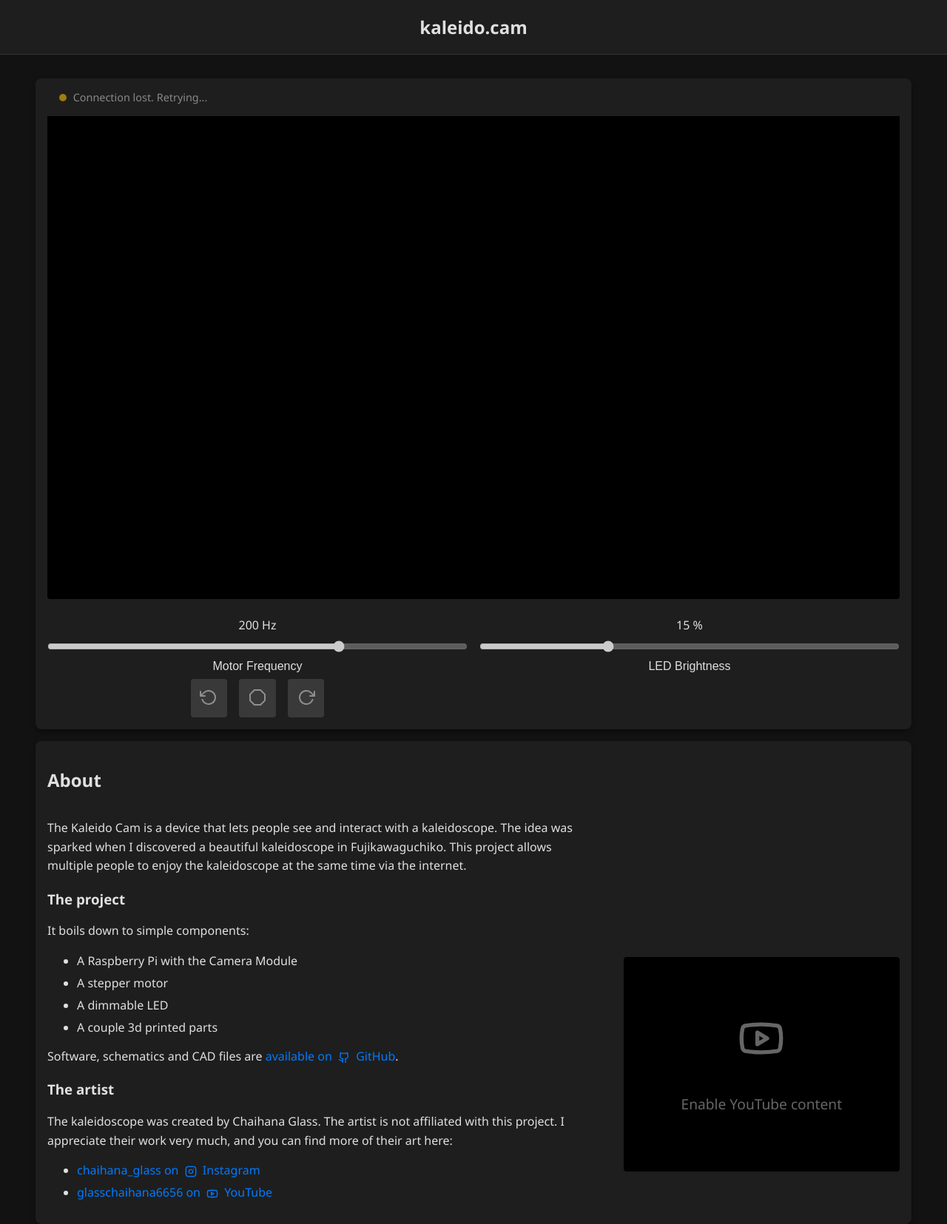
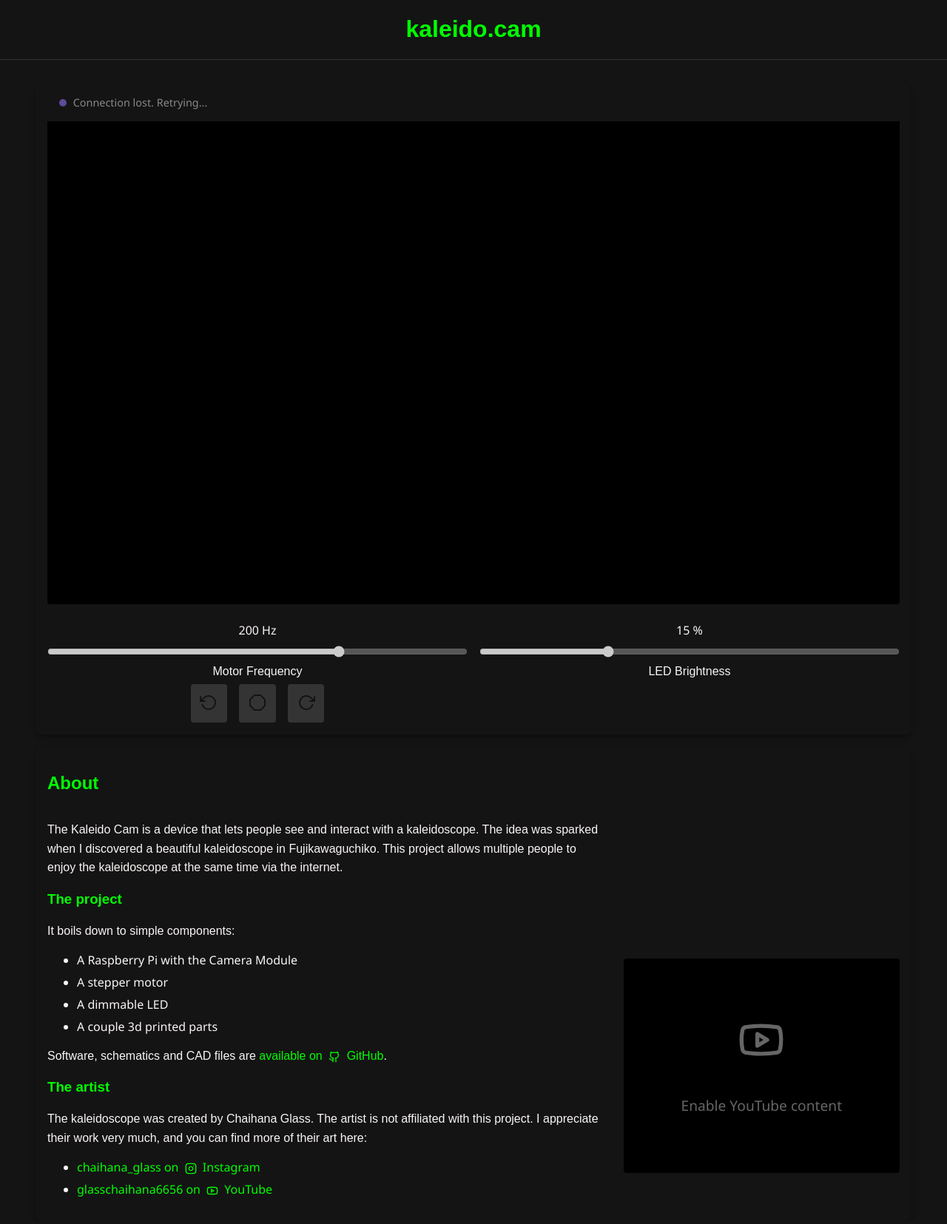
Before and after one commit to kaleido-cam/webapp, a Flask app: page / in a window 1280 px wide. Shown: the whole page at 74% size. After the commit the page ends 1618 px from the top, so only its background shows below. Run offline with Flask 3, Linux system fonts and the light colour scheme; some web fonts are replaced; grey boxes are pictures that could not be loaded.

Commit message:
39C3 theme

```diff
--- /dev/null
+++ b/static/39c3/39c3.css
@@ -0,0 +1,123 @@
+@font-face {
+    font-family: 'KarioDuplexVar';
+    src: URL('https://events.ccc.de/congress/2025/infos/styleguide/latest/fonts/Kario39C3Var-Roman.ttf') format('truetype');
+    src: URL('https://events.ccc.de/congress/2025/infos/styleguide/latest/fonts/Kario39C3VarWEB-Roman.woff') format('woff');
+    src: URL('https://events.ccc.de/congress/2025/infos/styleguide/latest/fonts/Kario39C3VarWEB-Roman.woff2') format('woff2');
+}
+
+@font-face {
+    font-family: 'OfficerSansCond';
+    src: URL('https://events.ccc.de/congress/2025/infos/styleguide/latest/fonts/OfficerSansCondWeb-Regular.woff') format('woff');
+    src: URL('https://events.ccc.de/congress/2025/infos/styleguide/latest/fonts/OfficerSansCondWeb-Regular.woff2') format('woff2');
+}
+
+@font-face {
+    font-family: 'OfficerSansCond';
+    font-weight: bold;
+    font-style: italic;
+    src: URL('https://events.ccc.de/congress/2025/infos/styleguide/latest/fonts/OfficerSansCondWeb-BoldItalic.woff') format('woff');
+    src: URL('https://events.ccc.de/congress/2025/infos/styleguide/latest/fonts/OfficerSansCondWeb-BoldItalic.woff2') format('woff2');
+}
+
+@font-face {
+    font-family: 'OfficerSansCond';
+    font-weight: bold;
+    src: URL('https://events.ccc.de/congress/2025/infos/styleguide/latest/fonts/OfficerSansCondWeb-Bold.woff') format('woff');
+    src: URL('https://events.ccc.de/congress/2025/infos/styleguide/latest/fonts/OfficerSansCondWeb-Bold.woff2') format('woff2');
+}
+
+@font-face {
+    font-family: 'OfficerSansCond';
+    font-style: italic;
+    src: URL('https://events.ccc.de/congress/2025/infos/styleguide/latest/fonts/OfficerSansCondWeb-RegularItalic.woff') format('woff');
+    src: URL('https://events.ccc.de/congress/2025/infos/styleguide/latest/fonts/OfficerSansCondWeb-RegularItalic.woff2') format('woff2');
+}
+
+@font-face {
+    font-family: 'OfficerSans';
+    src: URL('https://events.ccc.de/congress/2025/infos/styleguide/latest/fonts/OfficerSansWeb-Regular.woff') format('woff');
+    src: URL('https://events.ccc.de/congress/2025/infos/styleguide/latest/fonts/OfficerSansWeb-Regular.woff2') format('woff2');
+}
+
+@font-face {
+    font-family: 'OfficerSans';
+    font-weight: bold;
+    font-style: italic;
+    src: URL('https://events.ccc.de/congress/2025/infos/styleguide/latest/fonts/OfficerSansWeb-BoldItalic.woff') format('woff');
+    src: URL('https://events.ccc.de/congress/2025/infos/styleguide/latest/fonts/OfficerSansWeb-BoldItalic.woff2') format('woff2');
+}
+
+@font-face {
+    font-family: 'OfficerSans';
+    font-weight: bold;
+    src: URL('https://events.ccc.de/congress/2025/infos/styleguide/latest/fonts/OfficerSansWeb-Bold.woff') format('woff');
+    src: URL('https://events.ccc.de/congress/2025/infos/styleguide/latest/fonts/OfficerSansWeb-Bold.woff2') format('woff2');
+}
+
+@font-face {
+    font-family: 'OfficerSans';
+    font-style: italic;
+    src: URL('https://events.ccc.de/congress/2025/infos/styleguide/latest/fonts/OfficerSansWeb-RegularItalic.woff') format('woff');
+    src: URL('https://events.ccc.de/congress/2025/infos/styleguide/latest/fonts/OfficerSansWeb-RegularItalic.woff2') format('woff2');
+}
+
+:root {
+    --color-dark: #141414;
+    --color-neutral: #faf5f5;
+    --color-primary: #00ff00;
+    --color-secondary: #9673ff;
+    --color-additional-01: #ff3719;
+    --color-additional-02: #66f2ff;
+
+    --color-primary-tint-01: #009900;
+    --color-primary-tint-02: #00be00;
+    --color-primary-tint-03: #00d300;
+    --color-primary-tint-04: #00ea00;
+    --color-primary-tint-05: #a3ff90;
+    --color-primary-tint-06: #ccffbe;
+    --color-primary-tint-07: #ebffe5;
+
+    --color-secondary-tint-01: #4d2eed;
+    --color-secondary-tint-02: #5c33f4;
+    --color-secondary-tint-03: #7952fe;
+    --color-secondary-tint-04: #b69dfe;
+    --color-secondary-tint-05: #d4c4fe;
+    --color-secondary-tint-06: #efe7ff;
+
+    --bg-color: var(--color-dark);
+    --panel-color: var(--color-dark);
+    --toast-bg-color: var(--color-secondary);
+    --text-color: var(--color-neutral);
+    --accent-color: var(--color-primary);
+    --danger-color: var(--color-additional-01);
+    --success-color: var(--color-primary-tint-05);
+    --warning-color: var(--color-secondary);
+    --disabled-color: #555555;
+    --button-text-color: var(--color-dark);
+}
+
+body {
+    /* needed because of font weight animation. Otherwise horizontal scroll bars appear */
+    overflow-x: hidden;
+}
+
+h1, h2, h3 {
+    font-family: 'KarioDuplexVar', sans-serif;
+    color: var(--color-primary);
+}
+
+h1 {
+    animation: font_weight_wave 2s ease-in;
+}
+
+p {
+    font-family: 'OfficerSans', sans-serif;
+}
+
+@keyframes font_weight_wave {
+    from {
+        font-weight: 10;
+    } to {
+        font-weight: 100;
+    }
+}
--- a/static/css/styles.css
+++ b/static/css/styles.css
@@ -8,6 +8,7 @@
     --success-color: #28a745;
     --warning-color: #ffc107;
     --disabled-color: #555555;
+    --button-text-color: #ffffff;
 }
 
 body {
@@ -164,6 +165,7 @@
 .slider-group input {
     width: 100%;
     cursor: pointer;
+    accent-color: var(--accent-color);
 }
 
 .slider-group label {
@@ -197,7 +199,7 @@
 
 .btn-primary {
     background-color: var(--accent-color);
-    color: white;
+    color: var(--button-text-color);
 }
 
 .btn-danger {
--- a/templates/base.html
+++ b/templates/base.html
@@ -5,11 +5,12 @@
     <meta name="viewport" content="width=device-width, initial-scale=1.0, maximum-scale=1.0, user-scalable=0">
     <title>Kaleido Cam</title>
     <link rel="stylesheet" href="{{ url_for('static', filename='css/styles.css') }}">
+    <link rel="stylesheet" href="{{ url_for('static', filename='39c3/39c3.css') }}">
 </head>
 <body>
 
 <header>
-    <a href="{{ url_for("index") }}"><h2>kaleido.cam</h2></a>
+    <a href="{{ url_for("index") }}"><h1>kaleido.cam</h1></a>
 </header>
 
 <div id="toast-container">
```
